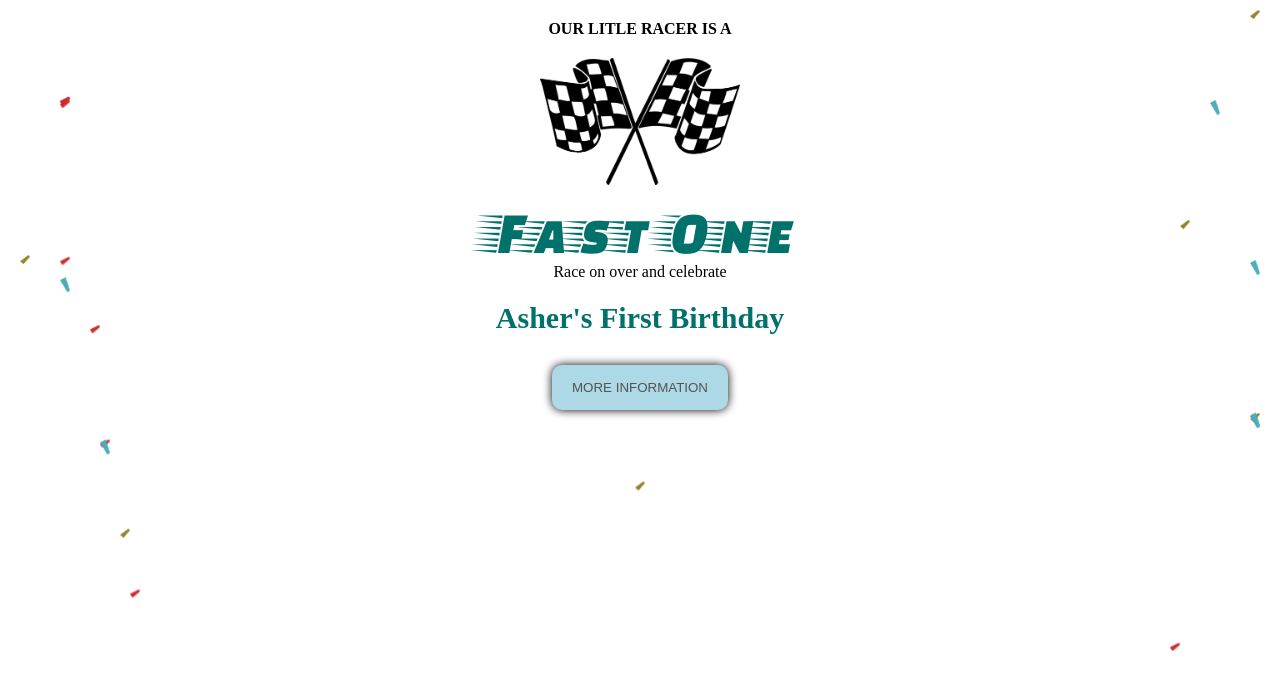
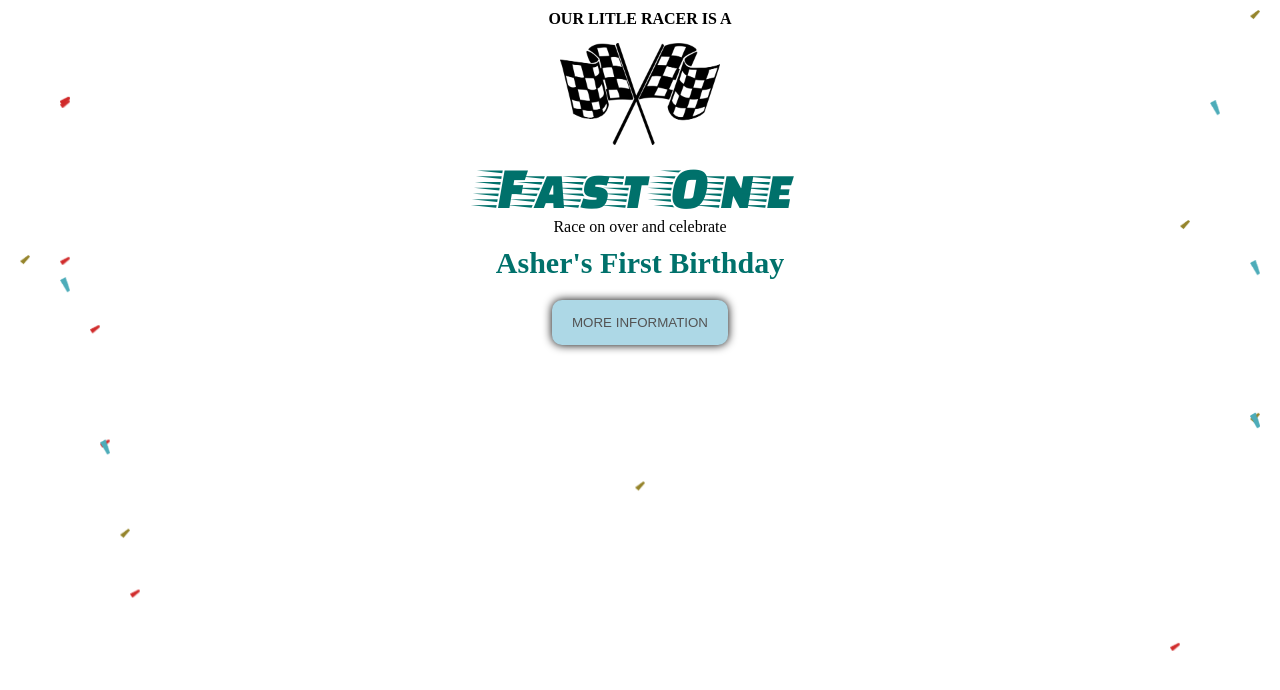
Before and after one commit to ChuckiCode/fastone, a plain HTML site: page index.html in a window 1280 px wide. Drawn offline with Linux system fonts and the light colour scheme.

Commit message:
Making ajustments on home elements to fit in view-port

```diff
--- a/css/main.css
+++ b/css/main.css
@@ -19,13 +19,13 @@ body {
   text-align: center;
 }
 .flag {
-  width: 200px;
-  margin: 10px 0;
+  width: 160px;
+  margin: 5px 0;
 }
 .wrapper {
   width: 100%;
-  height: auto;
-  padding: 20px 0;
+  height: 100%;
+  padding: 10px 0;
 }
 .active {
   display: block;
@@ -58,7 +58,7 @@ h1 {
 h2 {
   font-size: 30px;
   margin-bottom: 10px;
-  margin-top: 20px;
+  margin-top: 10px;
   color: rgb(0, 113, 107);
 }
 small {
@@ -66,7 +66,7 @@ small {
   font-weight: 400;
 }
 .homeBtn {
-  margin-top: 20px;
+  margin-top: 10px;
   padding: 15px 20px;
   border-radius: 10px;
   border: none;
```
